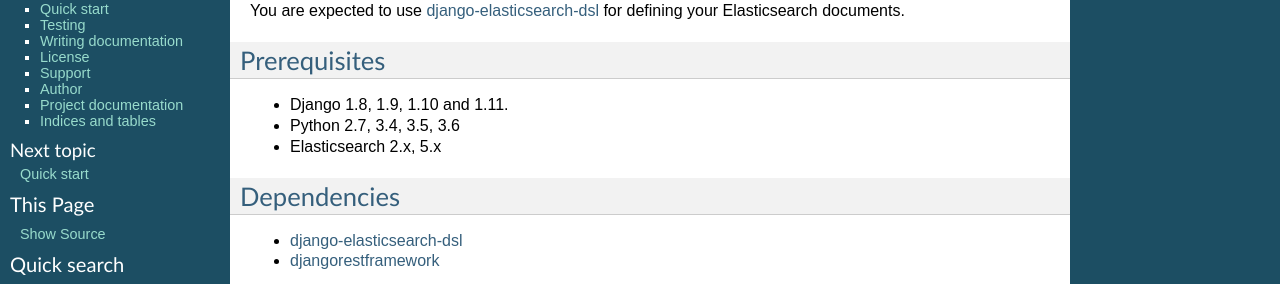
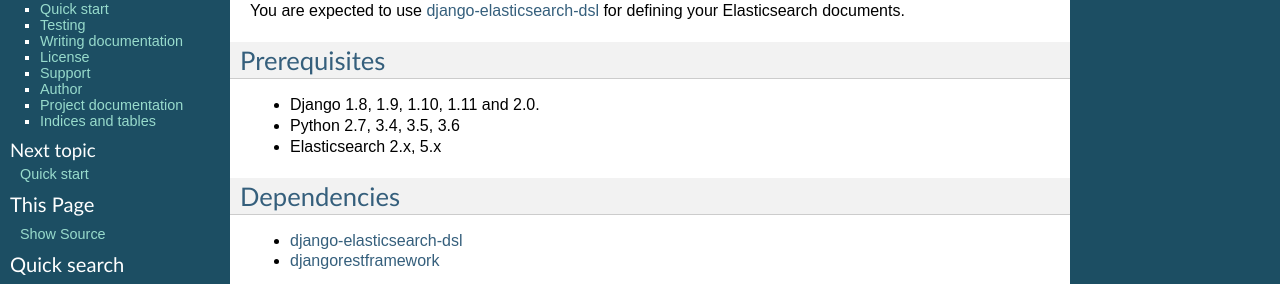
Before and after one commit to barseghyanartur/django-elasticsearch-dsl-drf, a Sphinx documentation site: the page built from docs/index.rst, in a window 1280 px wide and 900 px high. Shown: the part 185-469 px from the top of the window. Built offline with Sphinx 7.4.7, drawn with Linux system fonts in a browser that asks for light colours; pages that are not in the unit, such as notebooks, are missing from menus.

Commit message:
docs updated

```diff
--- a/README.rst
+++ b/README.rst
@@ -16,7 +16,7 @@
 Prerequisites
 =============
 
-- Django 1.8, 1.9, 1.10 and 1.11.
+- Django 1.8, 1.9, 1.10, 1.11 and 2.0.
 - Python 2.7, 3.4, 3.5, 3.6
 - Elasticsearch 2.x, 5.x
 
--- a/docs/index.rst
+++ b/docs/index.rst
@@ -16,7 +16,7 @@
 Prerequisites
 =============
 
-- Django 1.8, 1.9, 1.10 and 1.11.
+- Django 1.8, 1.9, 1.10, 1.11 and 2.0.
 - Python 2.7, 3.4, 3.5, 3.6
 - Elasticsearch 2.x, 5.x
 
```
